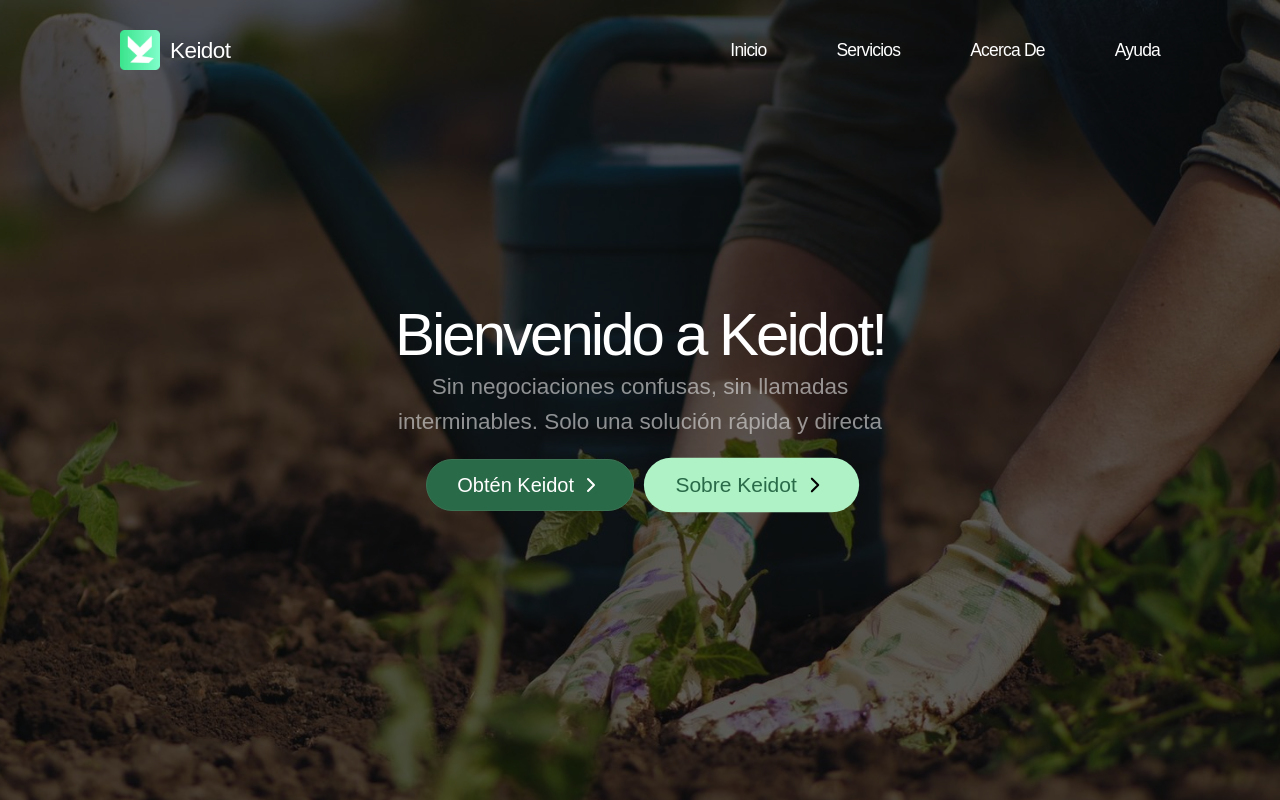
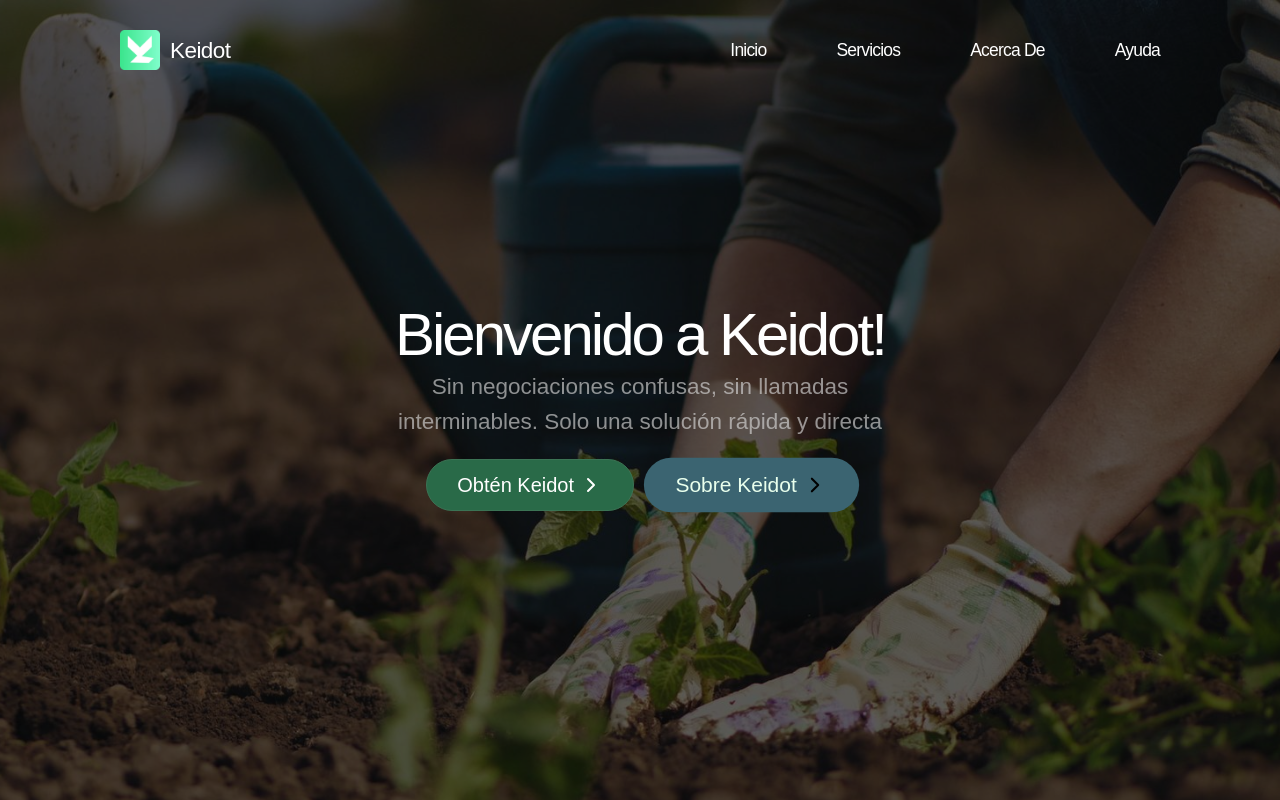
Before and after one commit to spricew/KeidotWebProject, a Next.js app: page / in a window 1280 px wide. In both pictures the pointer is over the link 751 px from the left and 484 px from the top of the page. Shown: the top 800 px of the page. Built offline with nearby package versions, Linux system fonts and the light colour scheme.

Commit message:
acerca de xdd

```diff
--- a/src/app/globals.css
+++ b/src/app/globals.css
@@ -64,7 +64,6 @@ nav a {
 }
 
 .btnInv{
-
   transition: 0.3s cubic-bezier(0, .37, .32, 1);
 }
 
@@ -77,7 +76,8 @@ nav a {
 .btnInv:hover {
   transition: 0.3s cubic-bezier(0, .37, .32, 1);
   transform: scale(1.05);
-  background: var(--primaryContainer);
+  color: var(--whiteThemed);
+  background: var(--tertiary);
 }
 
 .shiny-text {
```
